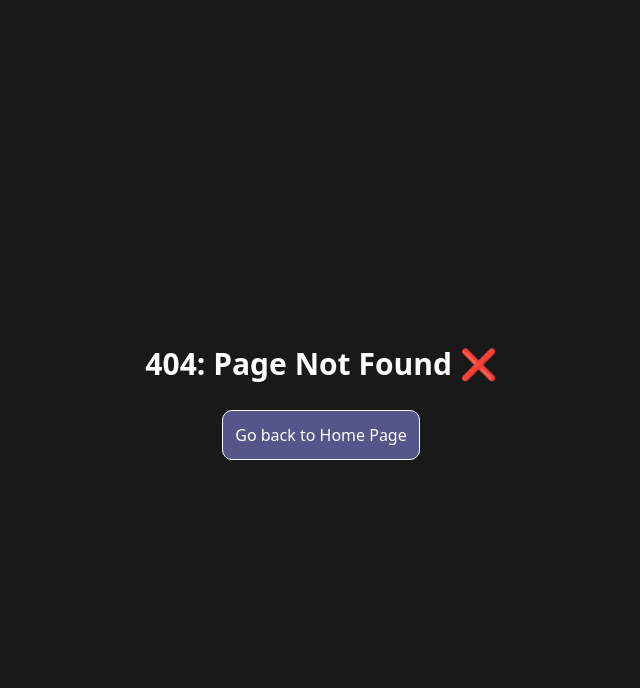
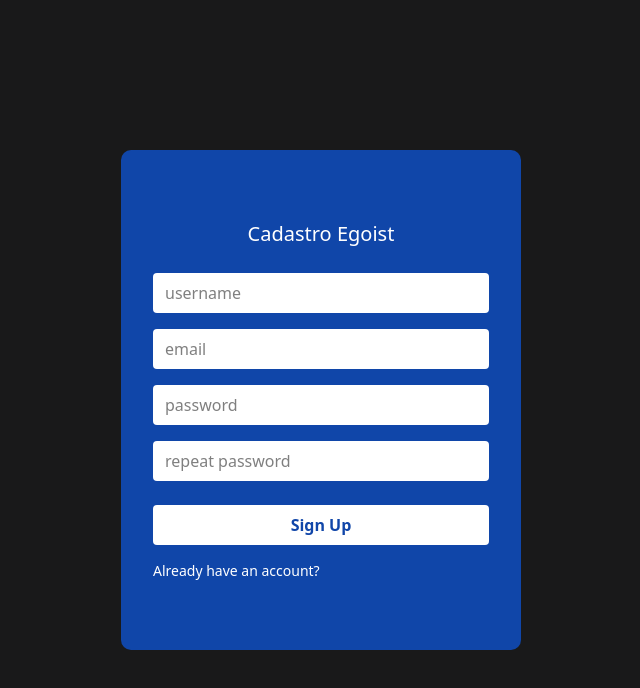
Before and after one commit to Roberto20deluxe/BlueLockBiWiki, a React (Vite) app in the folder frontend/: page /register in a window 1280 px wide. Before the commit this address had no page. Shown: the top 688 px of the page, without its empty margins (319-959 px from the left). Built offline with nearby package versions, Linux system fonts and the light colour scheme.

Commit message:
feat(log-in-page)
adds the visual prototype for the sign up page and adjusts the routes to make it work initially

```diff
--- a/frontend/src/components/TopBarBL.tsx
+++ b/frontend/src/components/TopBarBL.tsx
@@ -29,7 +29,7 @@ const TopBarBL= () => {
       </div>
       {/* userIcon extrema direita */}
       <button className="flex items-center justify-end flex-1 mr-12">
-        <Link to={`/sign-up`}>
+        <Link to={`/register`}>
           <img src={userIcon} alt="user icon" className="w-12 h-12 object-contain hover:cursor-pointer" />
         </Link>
       </button>
--- a/frontend/src/main.tsx
+++ b/frontend/src/main.tsx
@@ -7,11 +7,13 @@ import NotFoundPage from './pages/NotFoundPage'
 import ViewPlayerPage from './pages/ViewPlayerPage'
 import LoginPage from './pages/LoginPage'
 import { createBrowserRouter, RouterProvider } from 'react-router-dom'
+import SignUpPage from './pages/SignUpPage'
 
 const router = createBrowserRouter([
   { path: "*", element: <NotFoundPage/>},
   { path: "/", element: <HomePage/> },
   { path: "/login", element: <LoginPage/> },
+  { path: "/register", element: <SignUpPage/> },
   { path: "/view/:id", element: <ViewPlayerPage/> },
   { path: "/create", element: <PlayerCreationPage/> }
 ]);
--- a/frontend/src/pages/LoginPage.tsx
+++ b/frontend/src/pages/LoginPage.tsx
@@ -17,7 +17,7 @@ const LoginPage = () => {
                     </button>
                     <div className="flex justify-between text-white text-sm">
                         <span className="cursor-pointer hover:underline">forgot my password</span>
-                        <Link to="/login" className="hover:underline">sign in</Link>
+                        <Link to="/register" className="hover:underline">sign up</Link>
                     </div>
                 </form>
             </div>
--- /dev/null
+++ b/frontend/src/pages/SignUpPage.tsx
@@ -0,0 +1,31 @@
+import React from "react";
+import { Link } from "react-router-dom";
+
+const SignUpPage = () => {
+
+    const handleSignUp = (event: React.FormEvent<HTMLFormElement>) => {
+        event.preventDefault();
+    }
+
+    return (
+        <div className="flex flex-col justify-center items-center min-h-screen bg-[#19191a]">
+            <div className="bg-[#1046A9] rounded-[10px] w-[400px] h-[500px] flex flex-col items-center justify-center py-8">
+                <h1 className="text-white px-2 mb-6 text-[20px]">Cadastro Egoist</h1>
+                <form onSubmit={handleSignUp} className="flex flex-col gap-y-4 w-full px-8">
+                    <input type="text" placeholder="username" className="rounded px-3 py-2 outline-none bg-white" />
+                    <input type="email" placeholder="email" className="rounded px-3 py-2 outline-none bg-white" />
+                    <input type="password" placeholder="password" className="rounded px-3 py-2 outline-none bg-white" />
+                    <input type="repeatPassword" placeholder="repeat password" className="rounded px-3 py-2 outline-none bg-white" />
+                    <button type="submit" className="bg-white text-[#1046A9] font-bold py-2 rounded mt-2 cursor-pointer hover:bg-gray-200 transition">
+                        Sign Up
+                    </button>
+                    <div className="flex justify-between text-white text-sm">
+                        <Link to="/login" className="hover:underline">Already have an account?</Link>
+                    </div>
+                </form>
+            </div>
+        </div>
+    );
+};
+
+export default SignUpPage;
```
